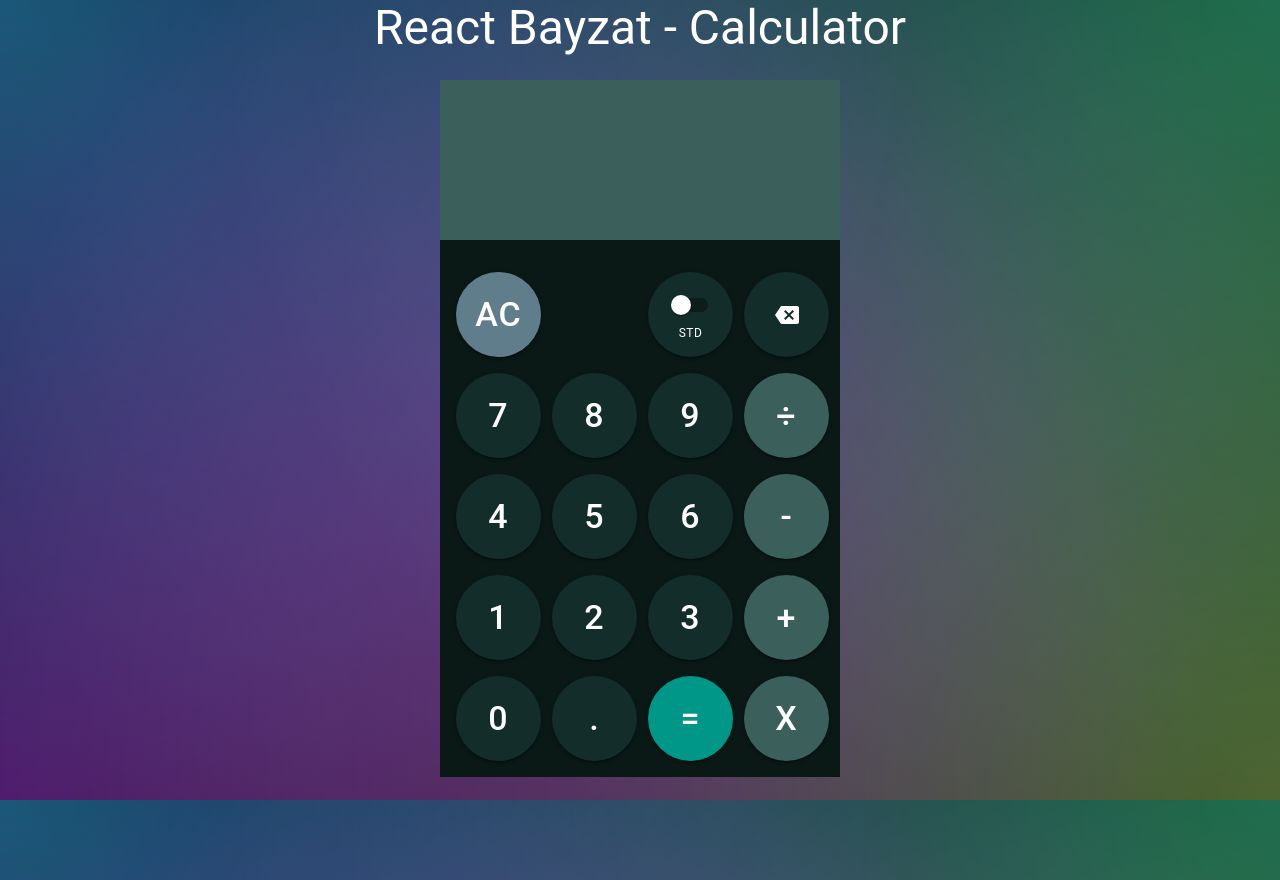
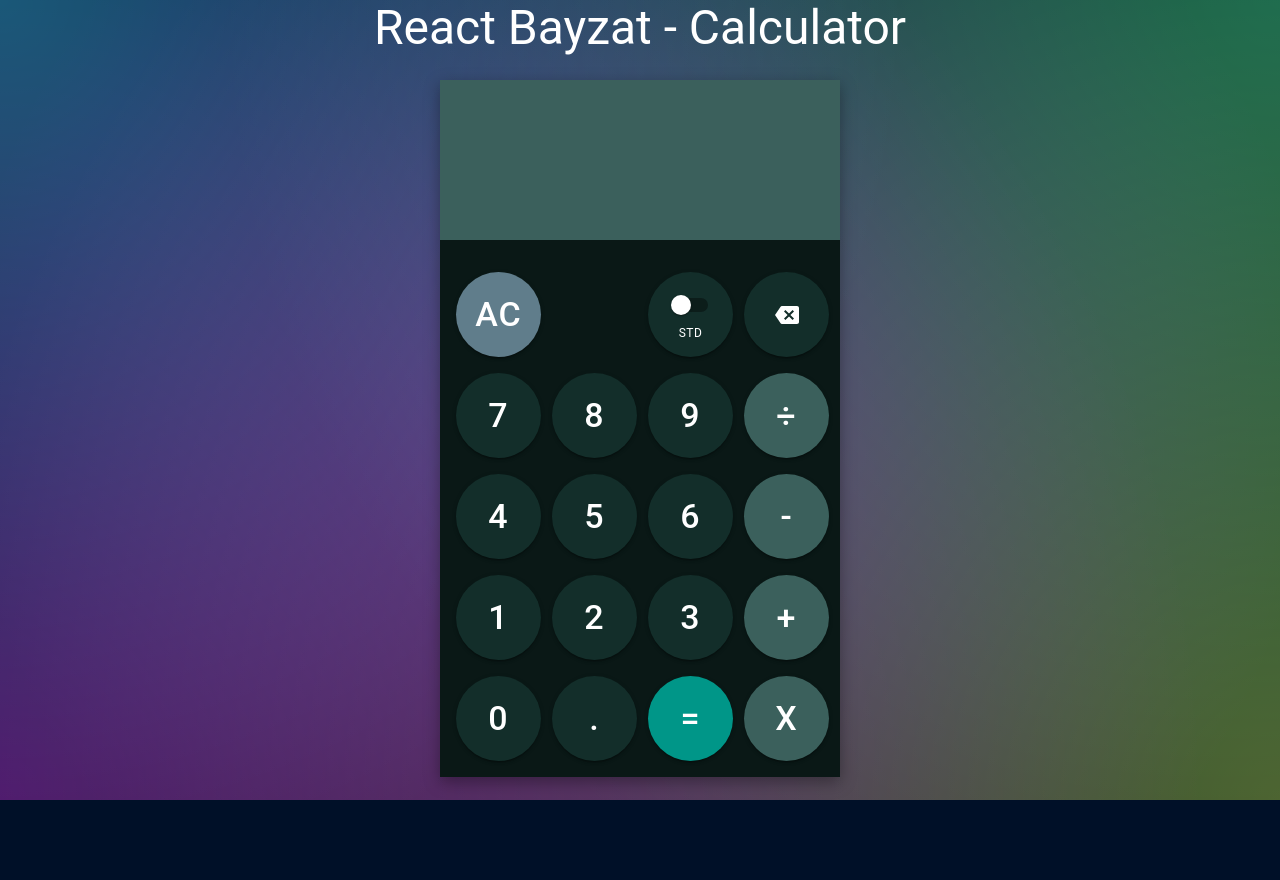
Before and after one commit to azizgura2452/react-apps, a React (Create React App) app: page / in a window 1280 px wide. After the commit the page ends 800 px from the top, so only its background shows below. Built offline with nearby package versions, Linux system fonts and the light colour scheme; the HTML template or start-up script is replaced by a standard one.

Commit message:
fixed UI

```diff
--- a/src/assets/styles/components/calculator.ts
+++ b/src/assets/styles/components/calculator.ts
@@ -2,5 +2,5 @@
   maxWidth: '400px',
   margin: '0 auto',
   marginTop: 3,
-  height: '100vh',
+  boxShadow: 'rgba(0, 0, 0, 0.35) 0px 5px 15px'
 }
--- a/src/components/calculator.tsx
+++ b/src/components/calculator.tsx
@@ -36,7 +36,7 @@
       }
       else {
         // Split the expression into tokens (numbers and operators)
-        const tokens = newExpression.match(/(-?\d+\.?\d*|\+|\-|\*|\/)/g);
+        const tokens = newExpression.match(/(\d+\.?\d*|\+|\-|\*|\/)/g);
 
         if (!tokens) {
           setResult("Invalid Expression");
--- a/src/index.css
+++ b/src/index.css
@@ -1,7 +1,7 @@
 body {
   margin: 0;
   font-family:'Segoe UI', Tahoma, Geneva, Verdana, sans-serif;
-  height: 100vh;
+  height: 100%;
   background: radial-gradient(circle at top left, rgba(0, 255, 255, 0.3), transparent 60%),
               radial-gradient(circle at top right, rgba(0, 255, 150, 0.3), transparent 70%),
               radial-gradient(circle at bottom left, rgba(255, 0, 255, 0.3), transparent 80%),
@@ -9,6 +9,8 @@
               radial-gradient(circle at center, rgba(150, 0, 255, 0.3), transparent 90%);
   background-color: #001028; /* Dark sky color for the base */
   background-blend-mode: screen;
+  background-attachment: fixed;
+  padding-bottom: 16px;
 }
 
 .scrollable::-webkit-scrollbar {
```
